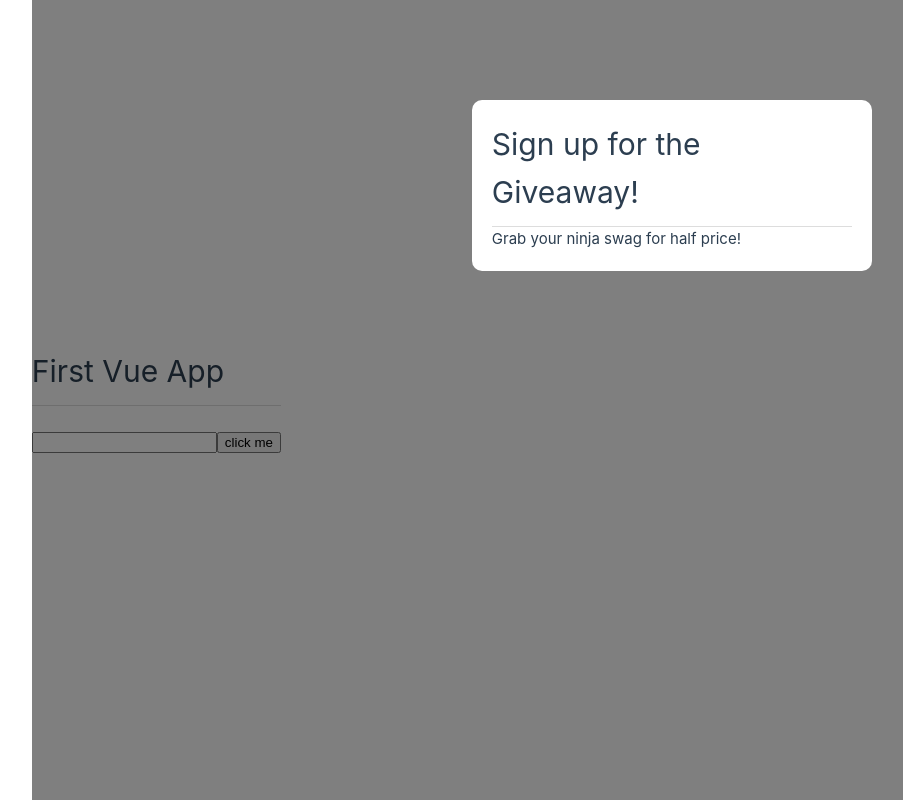
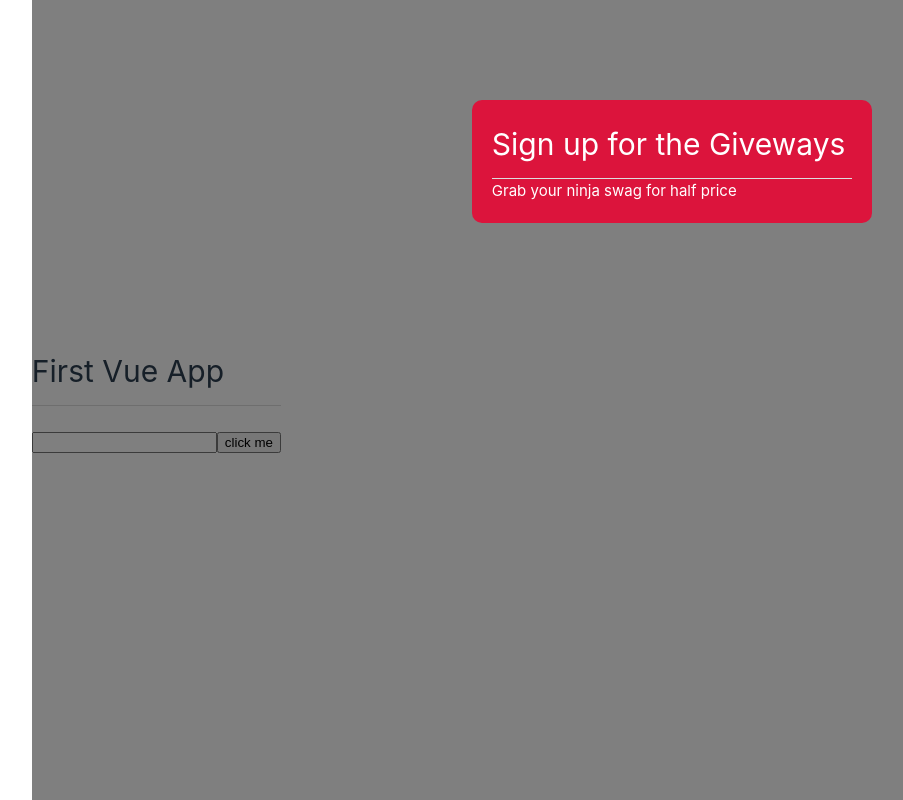
Before and after one commit to princekamariya/VueJS_CLI, a Vue app: page / in a window 1280 px wide. Shown: the whole page, without its empty margins (359-1262 px from the left). Built offline with nearby package versions, Linux system fonts and the light colour scheme.

Commit message:
Props and data binding

```diff
--- a/src/App.vue
+++ b/src/App.vue
@@ -6,6 +6,8 @@
     data() {
         return {
             title: "First Vue App",
+            header: "Sign up for the Giveways",
+            text: "Grab your ninja swag for half price",
         };
     },
     methods: {
@@ -25,7 +27,7 @@
         <input type="text" ref="name" />
         <button @click="handleClick">click me</button>
     </div>
-    <Modal header="Sign up for the Giveaway!" text="Grab your ninja swag for half price!  "/>
+    <Modal :header="header" :text="text" theme="sale" />
 </template>
 
 <style>
--- a/src/components/Modal.vue
+++ b/src/components/Modal.vue
@@ -1,6 +1,6 @@
 <template>
     <div class="backdrop">
-        <div class="modal">
+        <div class="modal" :class="{ sale: theme === 'sale' }">
             <h1>{{ header }}</h1>
             <p>{{ text }}</p>
         </div>
@@ -9,7 +9,7 @@
 
 <script>
 export default {
-    props: ["header", "text"],
+    props: ["header", "text", "theme"],
 };
 </script>
 
@@ -28,4 +28,12 @@
     width: 100%;
     height: 100%;
 }
+
+.modal.sale {
+    background: crimson;
+    color: white;
+}
+.modal.sale .h1 {
+    color: white;
+}
 </style>
```
